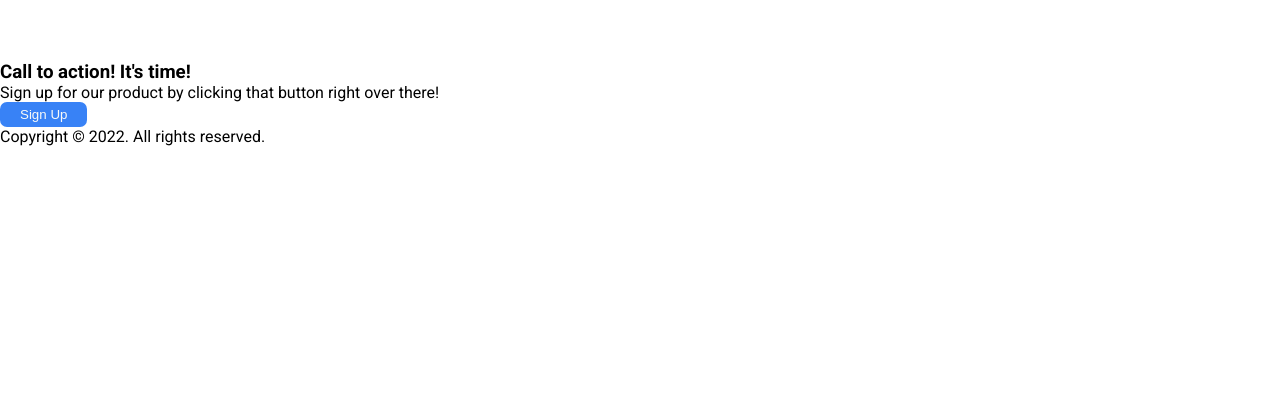
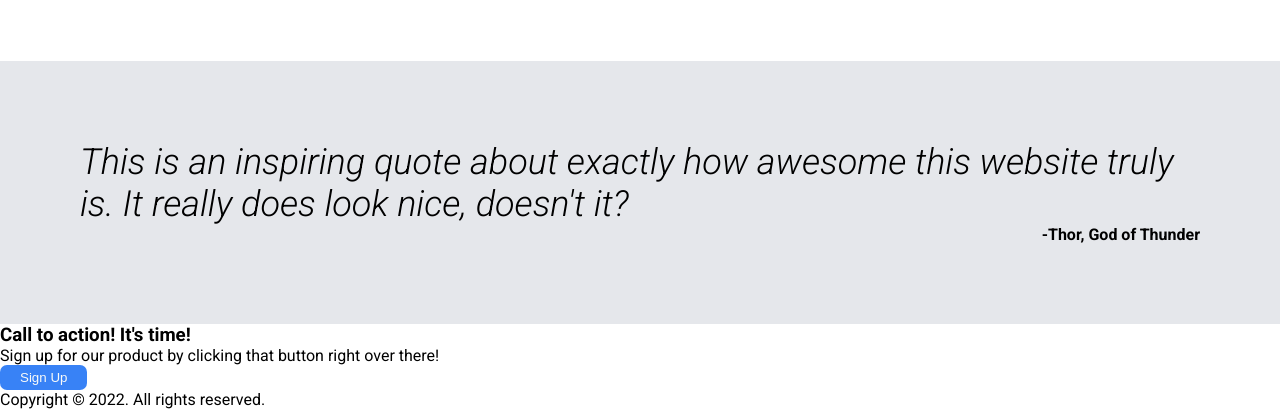
Before and after one commit to grok-dev/odin-landing-page, a plain HTML site: page index.html in a window 1280 px wide. Shown: the part 565-974 px from the top of the page. Before the commit the page ends 800 px from the top, so only its background shows below. Drawn offline with Linux system fonts and the light colour scheme.

Commit message:
Add Quote

```diff
--- a/index.html
+++ b/index.html
@@ -60,8 +60,11 @@
     </div>
 
     <div class="quote-container">
-      <div class="quote-text"></div>
-      <div class="quote-author"></div>
+      <div class="quote-text">
+        This is an inspiring quote about exactly how awesome this website truly is. It really does look nice, doesn't
+        it?
+      </div>
+      <div class="quote-author">-Thor, God of Thunder</div>
     </div>
 
     <div class="call-to-action-container">
--- a/style.css
+++ b/style.css
@@ -118,3 +118,18 @@ header {
   font-size: 0.8rem;
   opacity: 0.6;
 }
+
+.quote-container {
+  background-color: var(--grey);
+  padding: 5rem;
+  display: flex;
+  flex-direction: column;
+}
+.quote-text {
+  font-size: 36px;
+  font-style: italic;
+}
+.quote-author {
+  align-self: flex-end;
+  font-weight: bold;
+}
```
